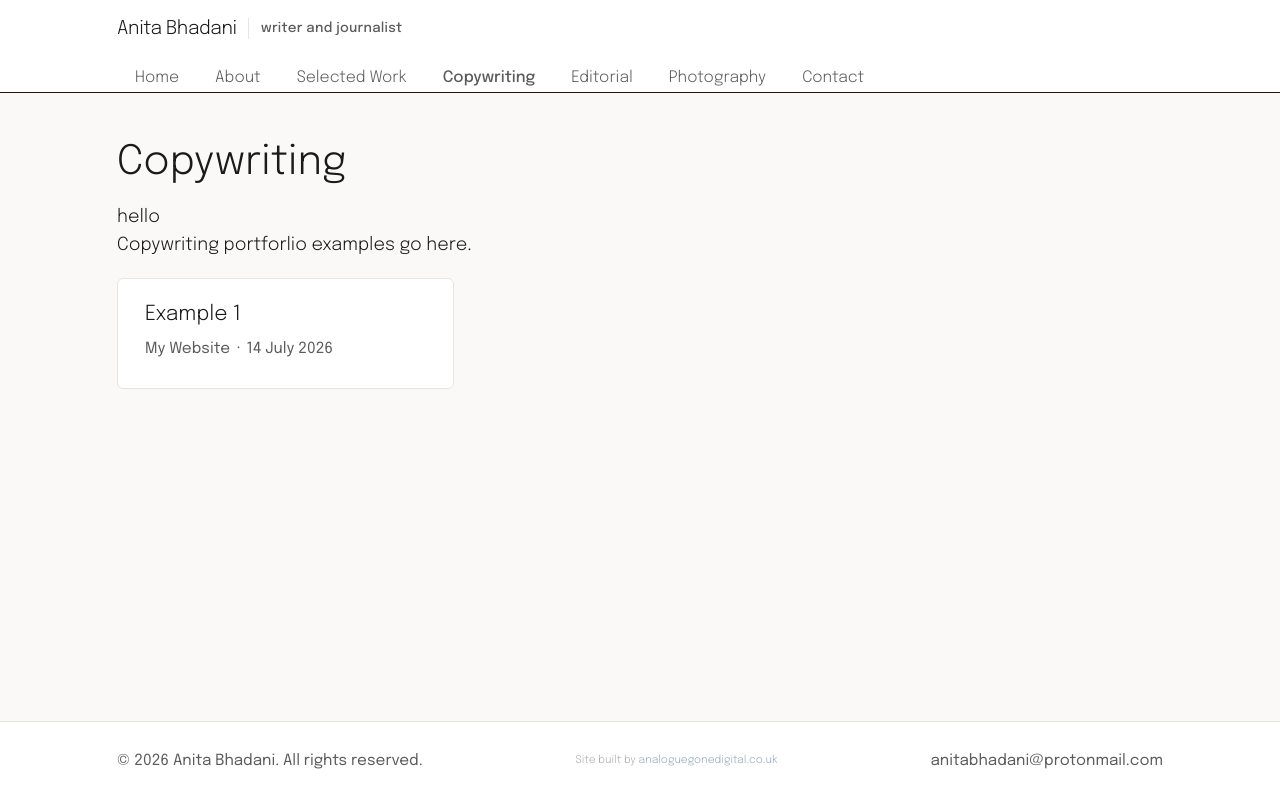
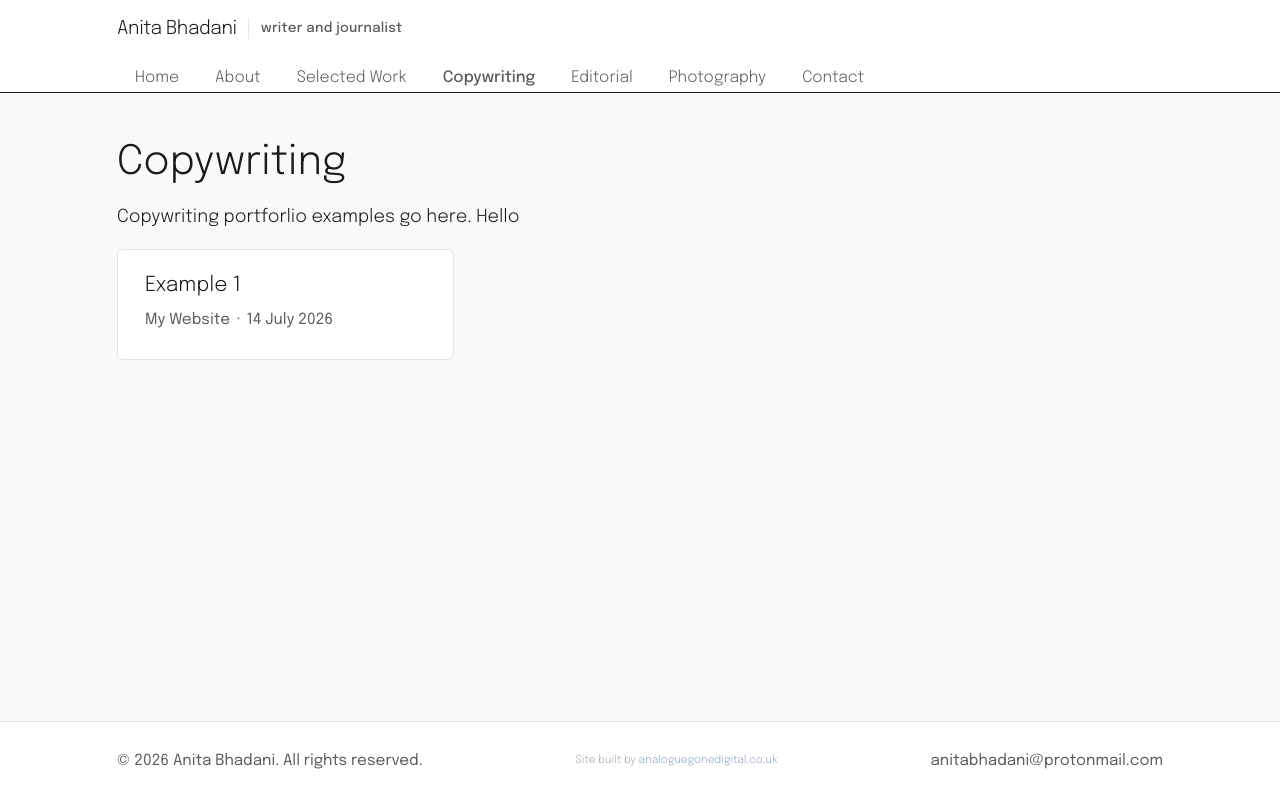
Before and after one commit to claydotd/abhadani, a React (Vite) app: page /copywriting in a window 1280 px wide. Built offline with nearby package versions, Linux system fonts and the light colour scheme.

Commit message:
Update blurbs.tsx

```diff
--- a/content/blurbs.tsx
+++ b/content/blurbs.tsx
@@ -2,9 +2,9 @@ export function CopywritingBlurb() {
     return (
   <div className="about-text">
     {/* You can edit the content below here */}
-    hello
+
   <p>
-  Copywriting portforlio examples go here.
+  Copywriting portforlio examples go here. Hello
   </p>
 
   {/* You can edit the content above here. Don't touch anything else please! */}
```
